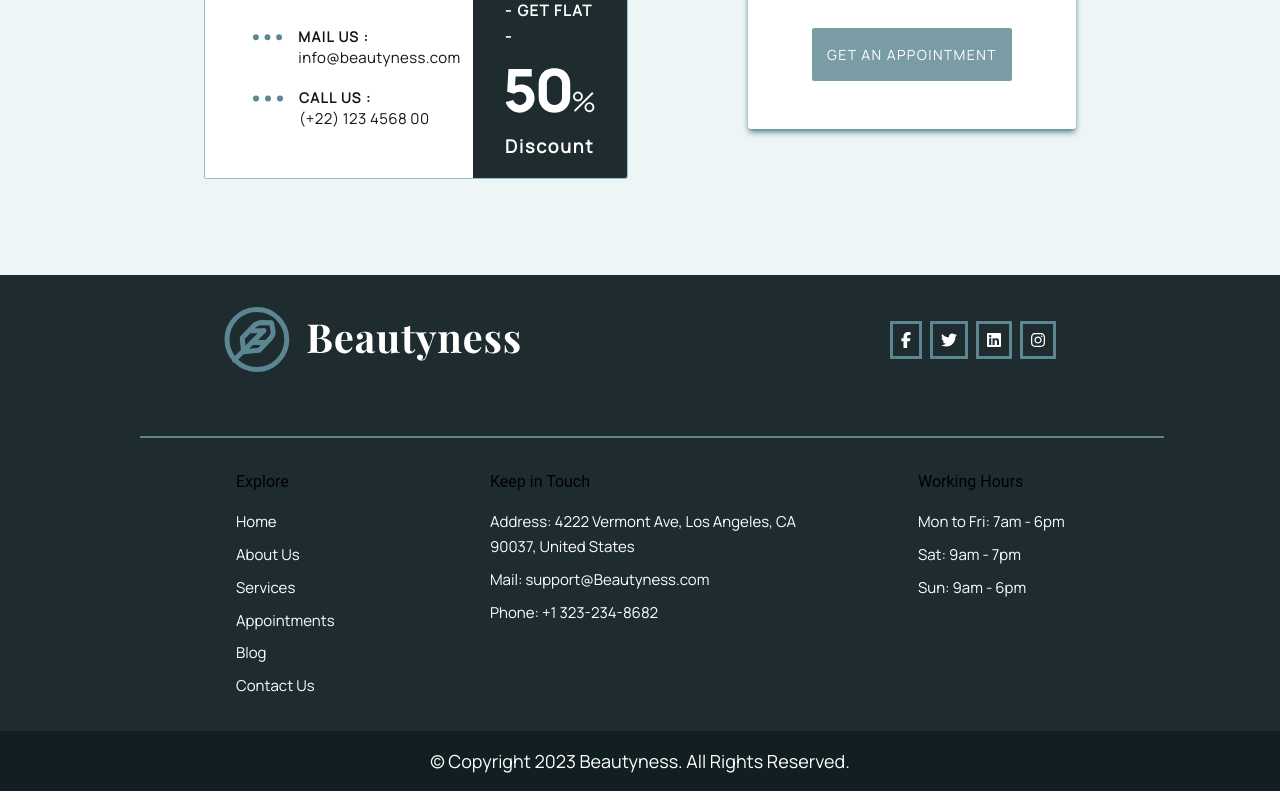
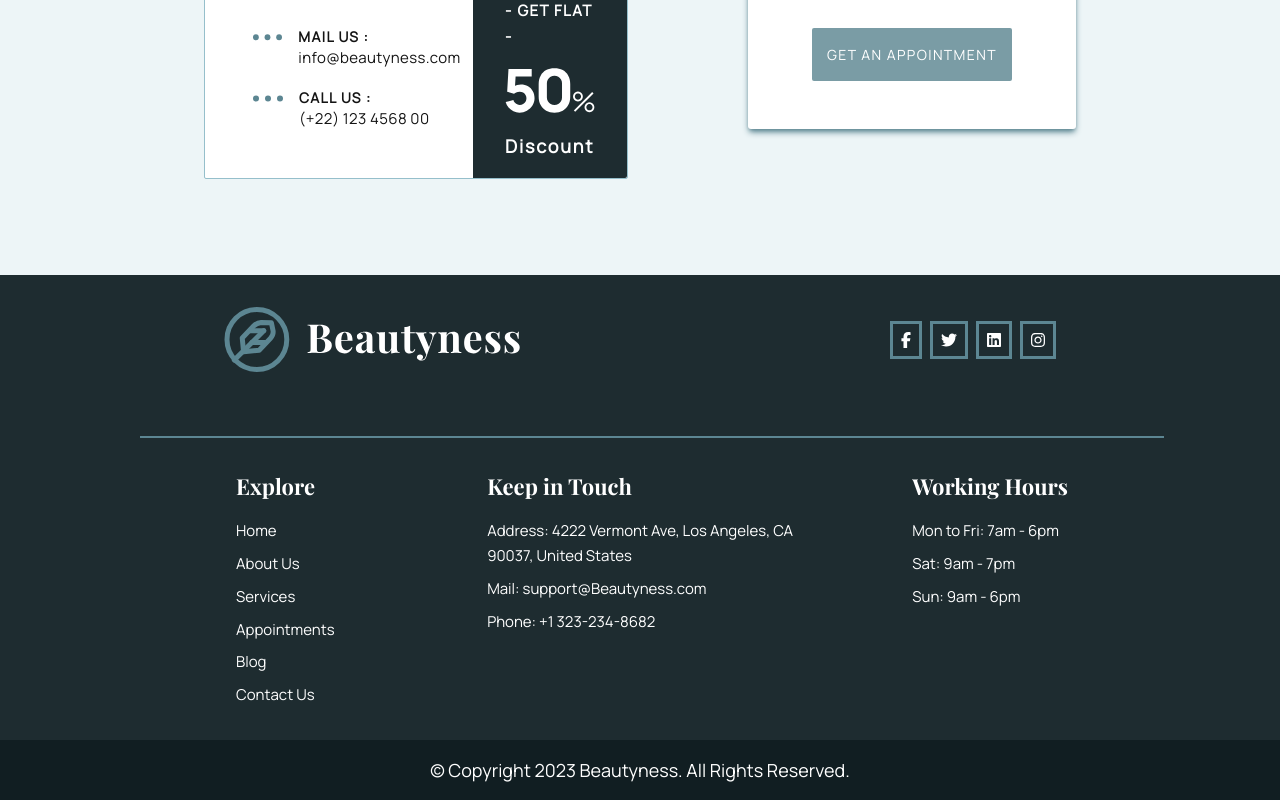
Before and after one commit to FatemeGhalandari/Beautyness, a React (Vite) app: page / in a window 1280 px wide. Shown: the part 6304-7104 px from the top of the page. Built offline with nearby package versions, Linux system fonts and the light colour scheme.

Commit message:
Update to add footers css

```diff
--- a/src/styles.js
+++ b/src/styles.js
@@ -4,6 +4,8 @@ const styles = {
   coloredBg:
     "flex flex-col md:flex-row items-center justify-between w-full bg-[#EBF3F5] ",
 
+  footers:
+    "text-[#FFF] font-playfair text-[22px] font-semibold",
   features:
     "flex flex-col items-start justify-center hover:bg-[#EBF3F5] p-4 rounded-md",
   heading2:
```
